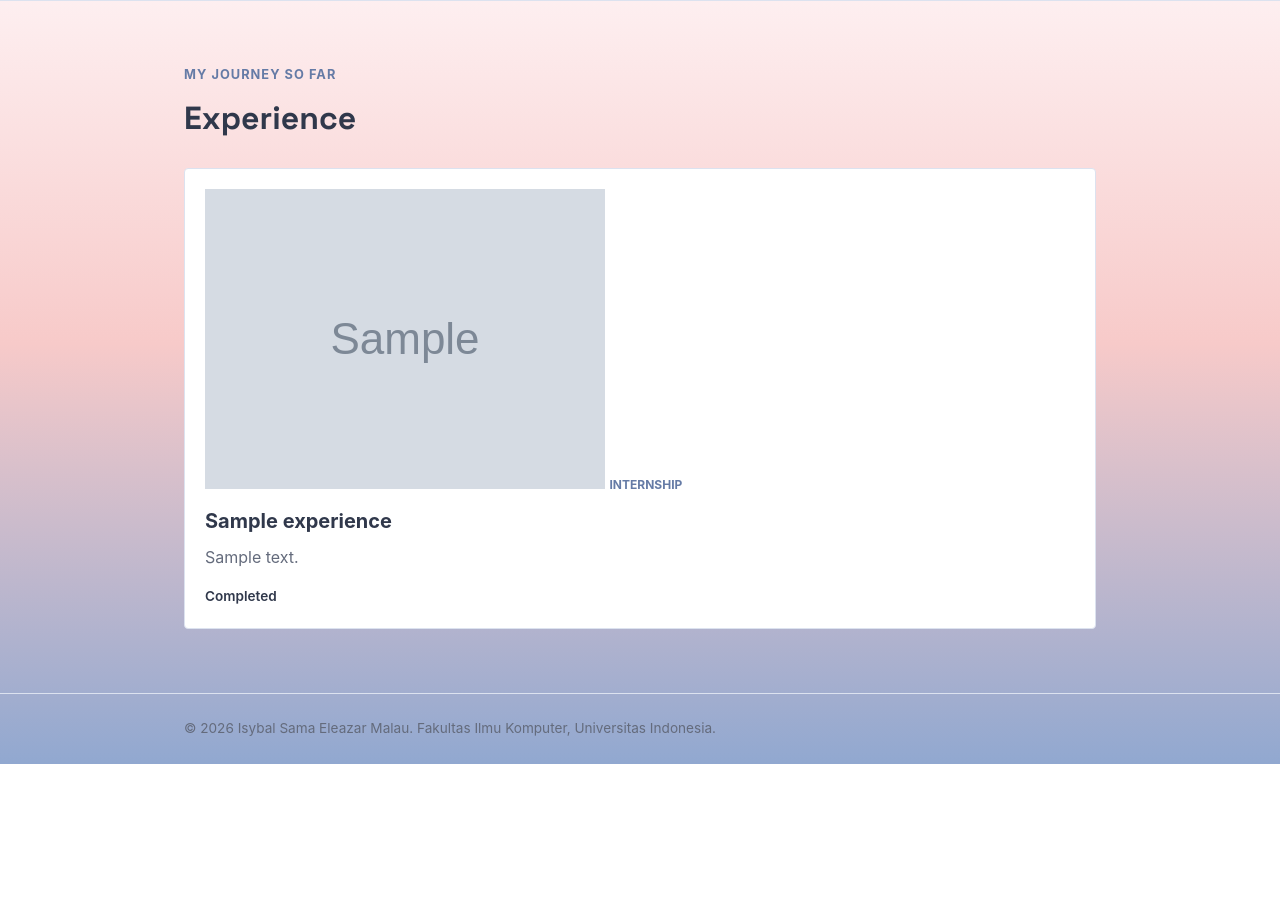
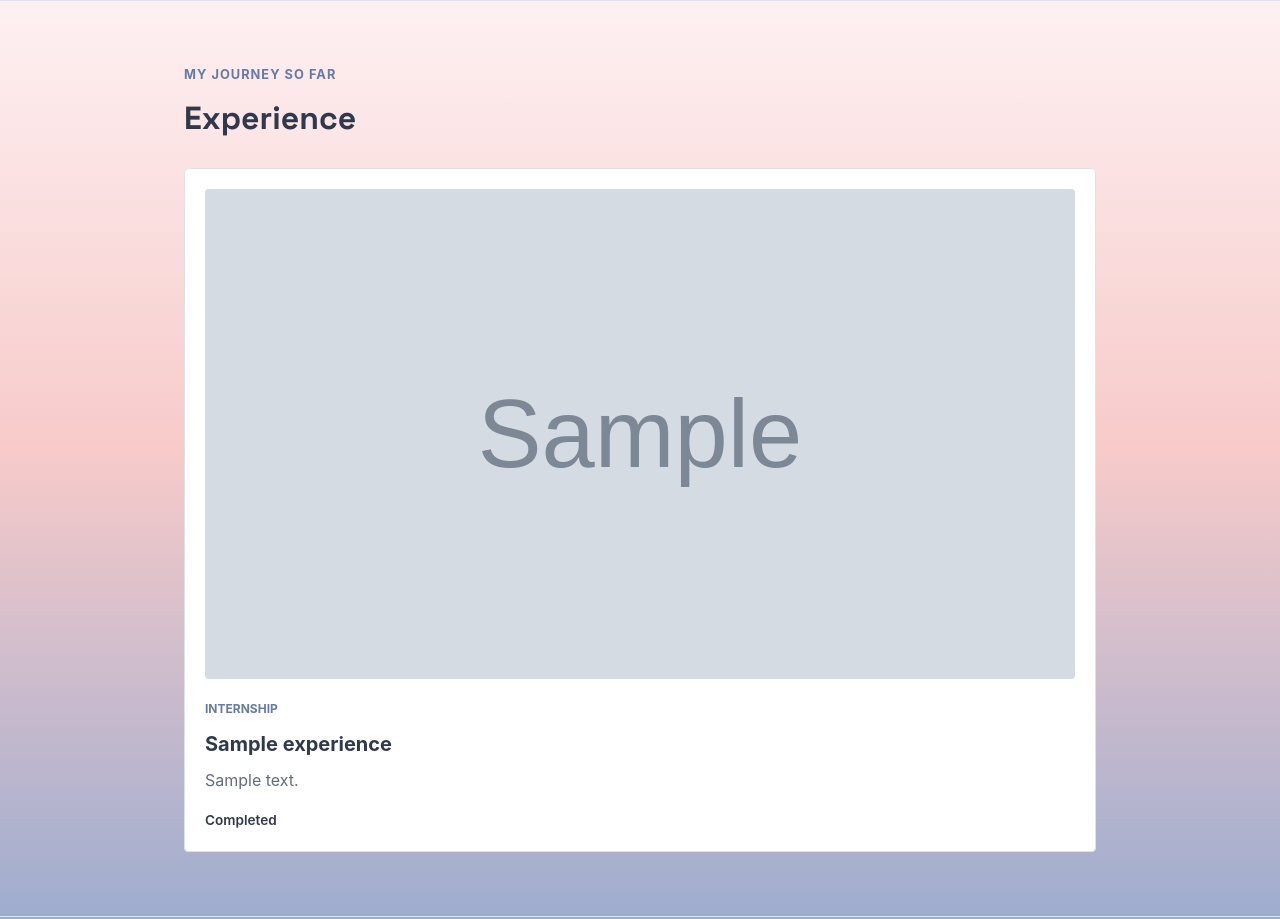
Before and after one commit to eleazarmalau/MyRepository, a Django app: page /experience/ in a window 1280 px wide. Shown: the part 77-996 px from the top of the page. Before the commit the page ends 841 px from the top, so only its background shows below. Run offline with Django 5.2, Linux system fonts and the light colour scheme; tables that the repository leaves empty hold one stand-in row (values such as "Sample post"); grey boxes marked "Sample" are stand-in pictures.

Commit message:
feat: style.css

```diff
--- a/static/css/style.css
+++ b/static/css/style.css
@@ -435,6 +435,15 @@ a:focus-visible{
     font-weight: 600;
 }
 
+.experience-thumbnail {
+    display: block;
+    width: 100%;
+    aspect-ratio: 16 / 9;
+    object-fit: cover;
+    border-radius: var(--radius);
+    margin-bottom: 1rem;
+}
+
 /* Apply movement only on devices that support hover */
 @media (hover: hover) {
     .resume-card:hover {
```
